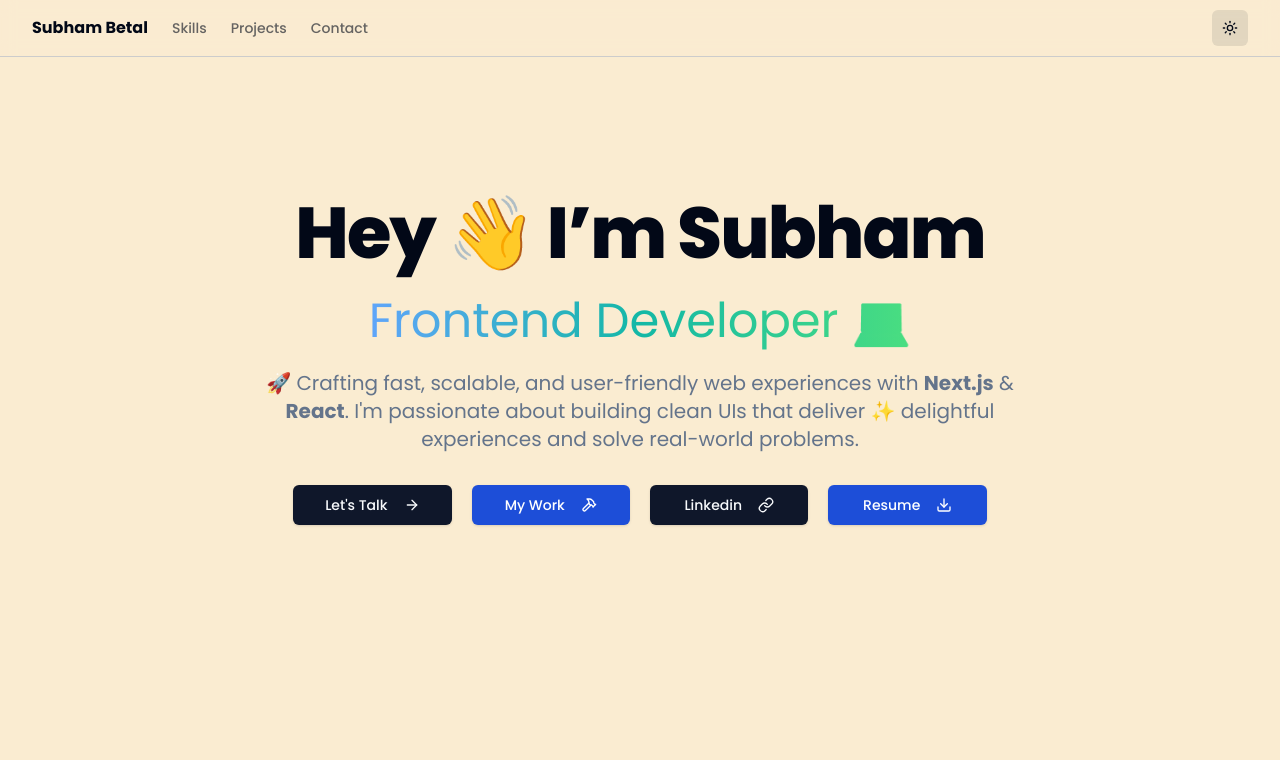
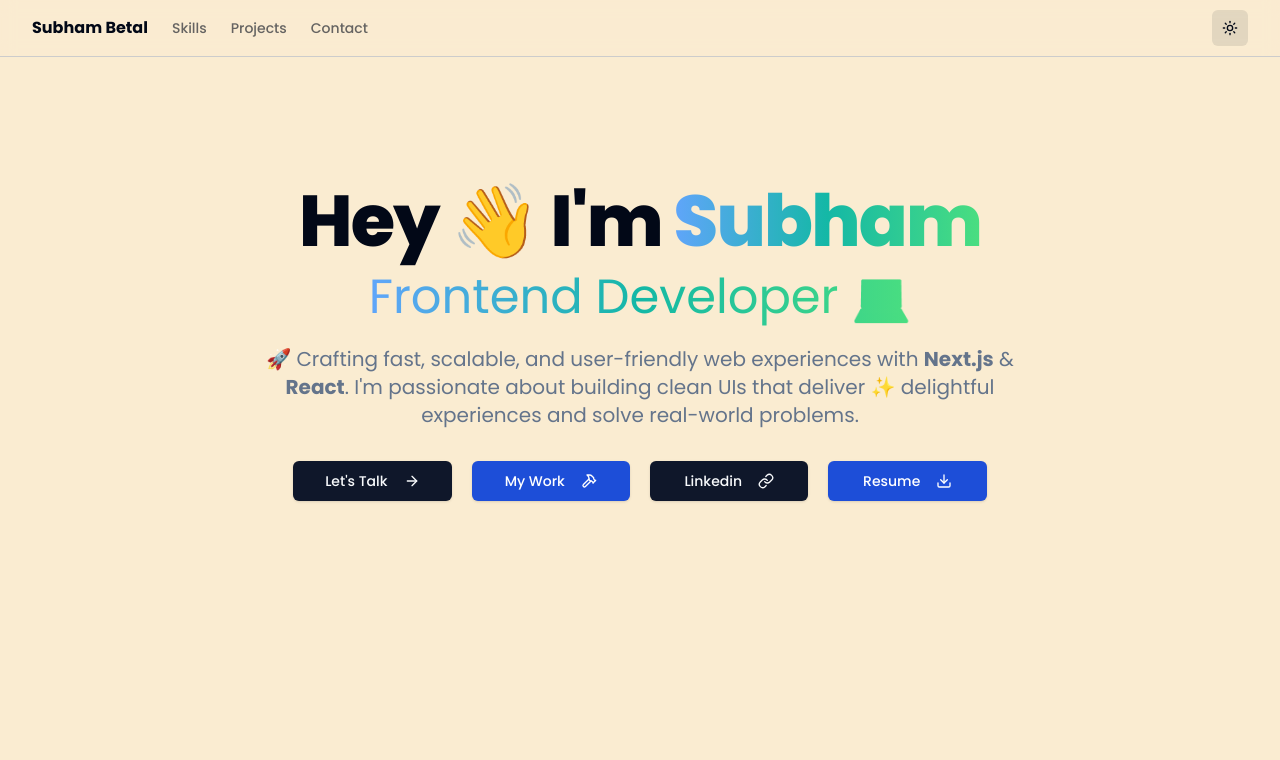
Before and after one commit to devSubham35/subham-portfolio, a Next.js app: page / in a window 1280 px wide. Shown: the top 760 px of the page. Built offline with nearby package versions, Linux system fonts and the light colour scheme.

Commit message:
animation removed

```diff
--- a/src/components/Hero.tsx
+++ b/src/components/Hero.tsx
@@ -1,5 +1,5 @@
 "use client"
-import HeroText from "./HeroText"
+import { motion } from "framer-motion"
 import { useState, useEffect } from "react"
 import { Button } from "@/components/ui/button"
 import { ArrowRight, Download, Hammer, Link } from "lucide-react"
@@ -28,7 +28,13 @@ export default function Hero() {
     <section className="relative overflow-hidden py-20 sm:py-32 bg-grid-pattern">
       <div className="container relative z-10">
         <div className="flex flex-col items-center text-center" >
-         <HeroText />
+          <h1 className="text-4xl font-extrabold tracking-tight sm:text-5xl md:text-6xl lg:text-7xl">
+            Hey 👋 I&apos;m{" "}
+            <span className="bg-gradient-to-r from-blue-400 via-teal-500 to-green-400 text-transparent bg-clip-text">
+              Subham
+            </span>
+          </h1>
+
           <h2 className="mt-4 text-2xl sm:text-3xl md:text-4xl lg:text-5xl">
             <span className="bg-gradient-to-r from-blue-400 via-teal-500 to-green-400 text-transparent bg-clip-text">
               <TypeWriter text="Frontend Developer 💻" delay={100} />
--- a/src/components/HeroText.tsx
+++ /dev/null
@@ -1,56 +0,0 @@
-import React from 'react';
-import { motion, Variants } from 'framer-motion';
-
-const HeroText = () => {
-  const text = "Hey 👋 I’m Subham";
-  const letters = Array.from(text);
-
-  const container: Variants = {
-    hidden: { opacity: 0 },
-    visible: {
-      opacity: 1,
-      transition: {
-        staggerChildren: 0.06,
-        delayChildren: 0.1,
-      },
-    },
-  };
-
-  const child: Variants = {
-    hidden: {
-      opacity: 0,
-      y: 20,
-      transition: {
-        type: 'spring',
-        damping: 12,
-        stiffness: 200,
-      },
-    },
-    visible: {
-      opacity: 1,
-      y: 0,
-      transition: {
-        type: 'spring',
-        damping: 12,
-        stiffness: 200,
-      },
-    },
-  };
-
-  return (
-    <motion.h1
-      className="text-4xl font-extrabold tracking-tight sm:text-5xl md:text-6xl lg:text-7xl flex overflow-hidden py-3"
-      variants={container}
-      initial="hidden"
-      animate="visible"
-    >
-      {letters.map((letter, index) => (
-        <motion.span key={index} variants={child}>
-          {letter === " " ? "\u00A0" : letter}
-        </motion.span>
-      ))}
-    </motion.h1>
-  );
-};
-
-export default HeroText;
```
